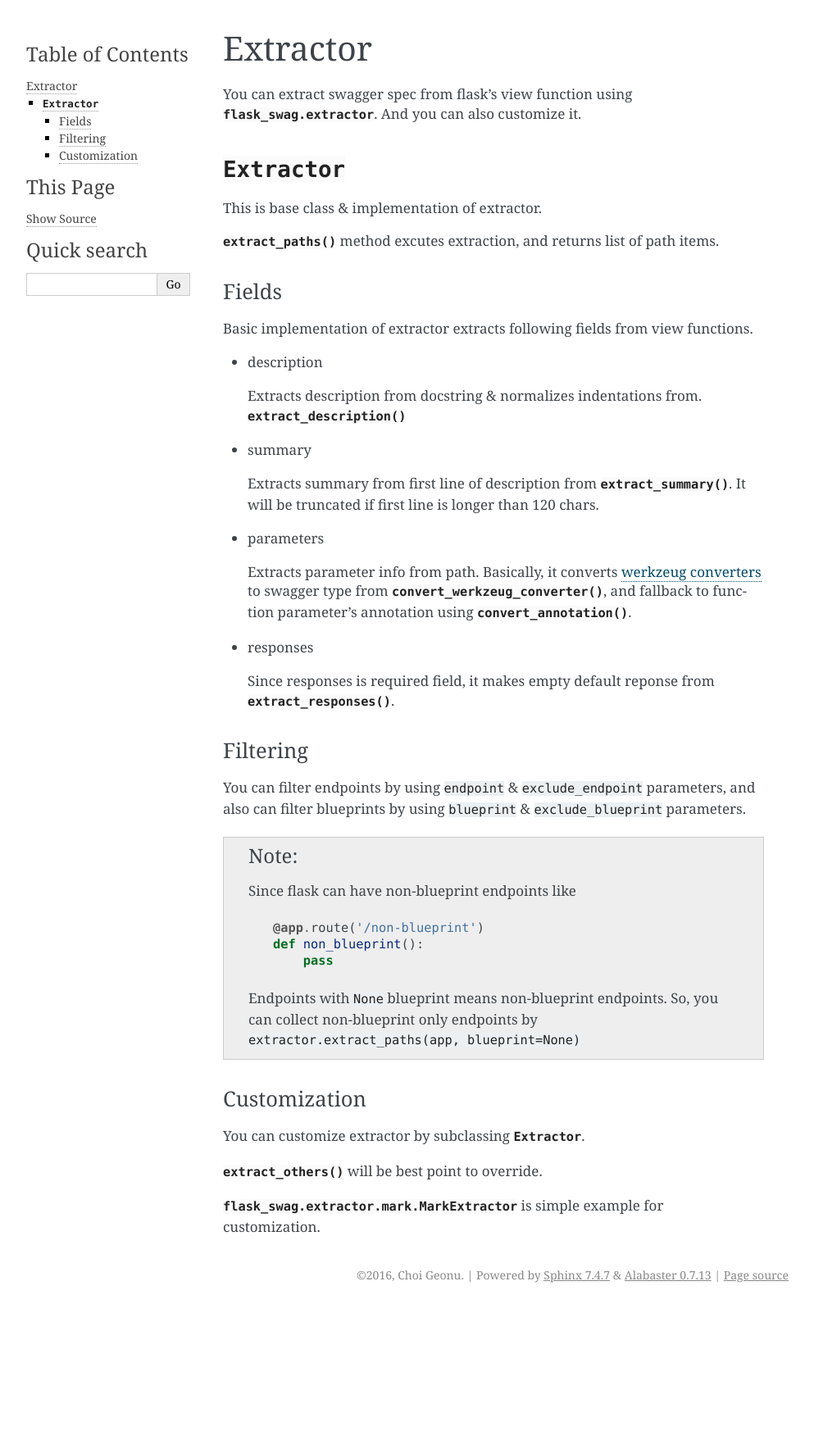
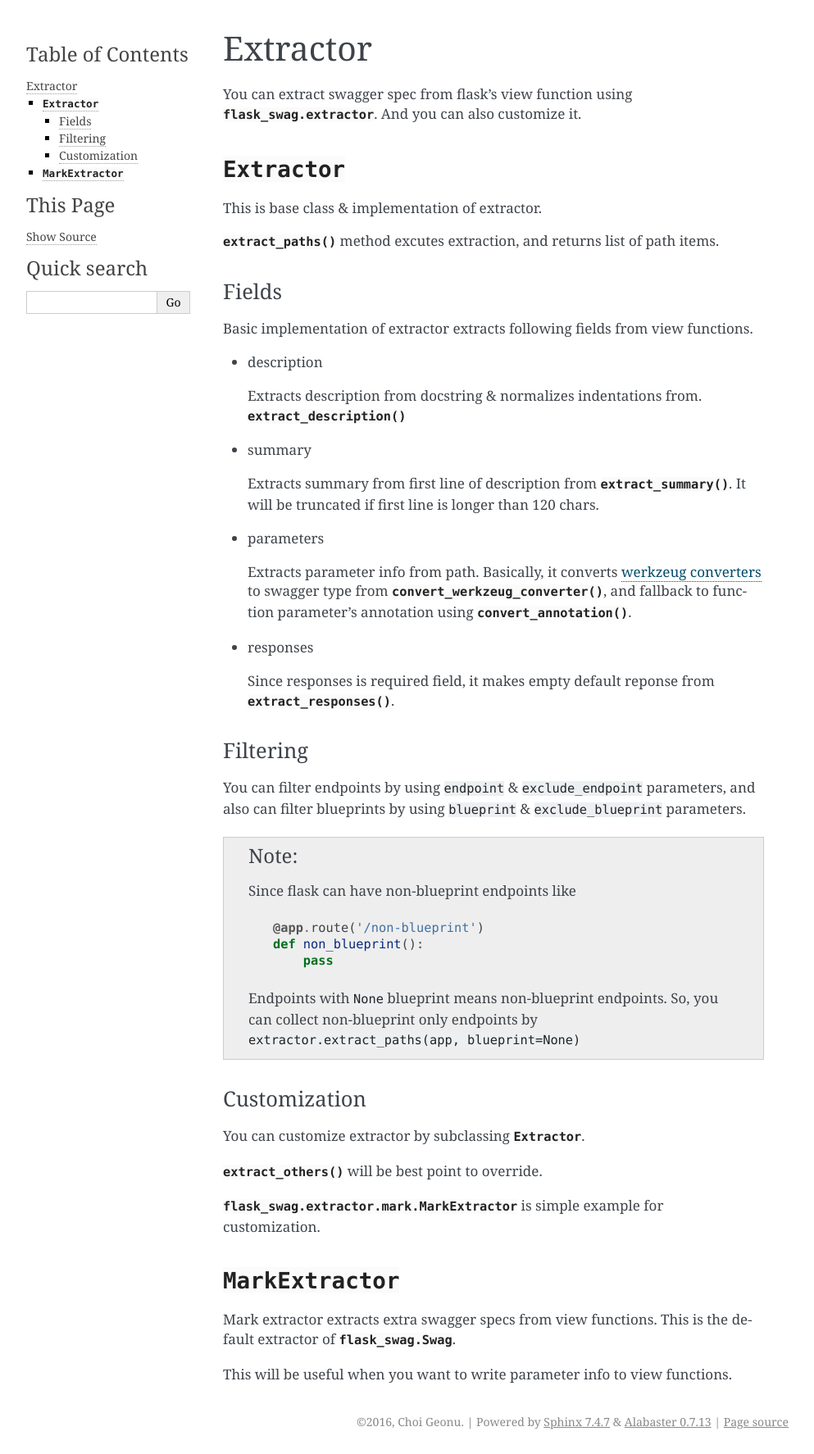
Before and after one commit to Hardtack/Flask-Swag, a Sphinx documentation site: the page built from docs/extractor.rst, in a window 1280 px wide. Shown: the whole page at 82% size, without its empty margins (148-1141 px from the left). Built offline with Sphinx 7.4.7, drawn with Linux system fonts in a browser that asks for light colours; before the commit the page ends 1595 px from its top, so only the background shows below that.

Commit message:
Add mark extractor docs

```diff
--- a/docs/extractor.rst
+++ b/docs/extractor.rst
@@ -72,3 +72,12 @@ You can customize extractor by subclassing :class:`~flask_swag.extractor.base.Ex
 :meth:`~flask_swag.extractor.base.Extractor.extract_others` will be best point to override.
 
 :class:`flask_swag.extractor.mark.MarkExtractor` is simple example for customization.
+
+
+:class:`~flask_swag.extractor.mark.MarkExtractor`
+-------------------------------------------------
+
+Mark extractor extracts extra swagger specs from view functions.
+This is the default extractor of :class:`flask_swag.Swag`.
+
+This will be useful when you want to write parameter info to view functions.
```
